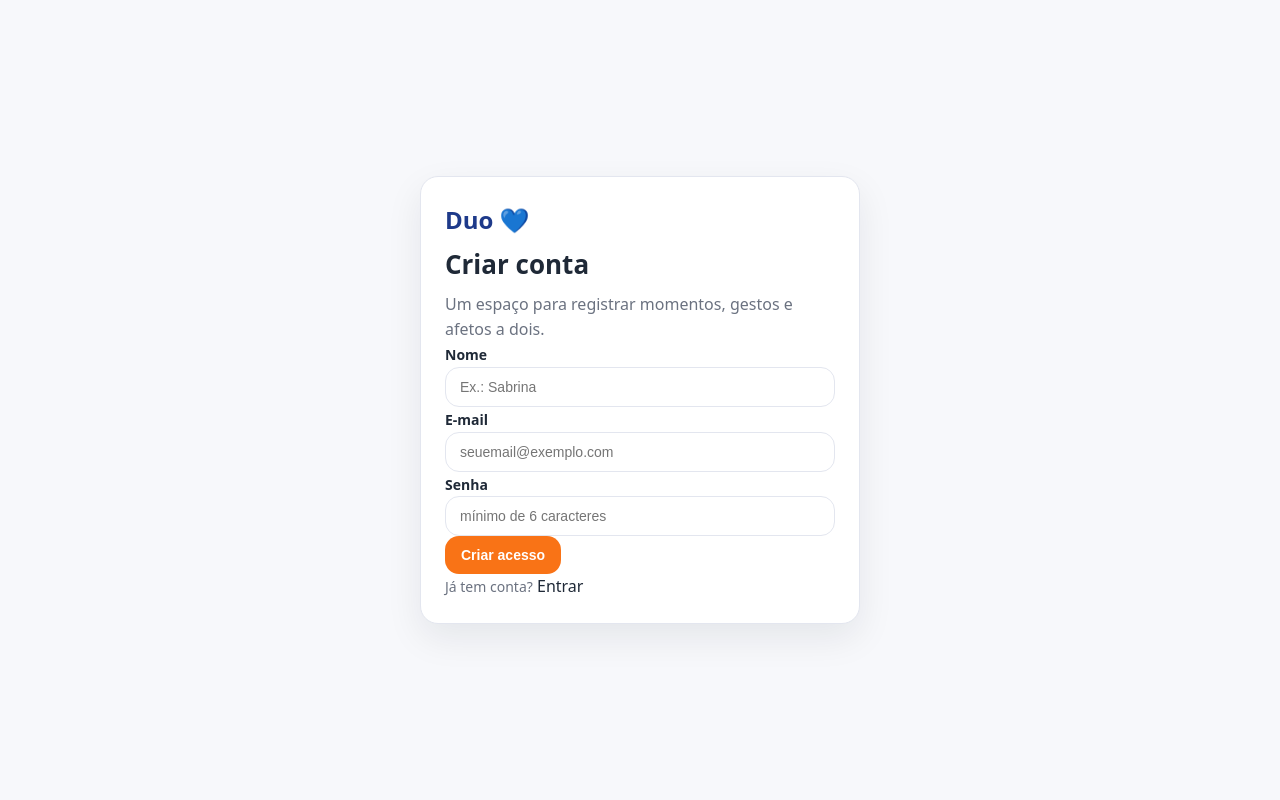
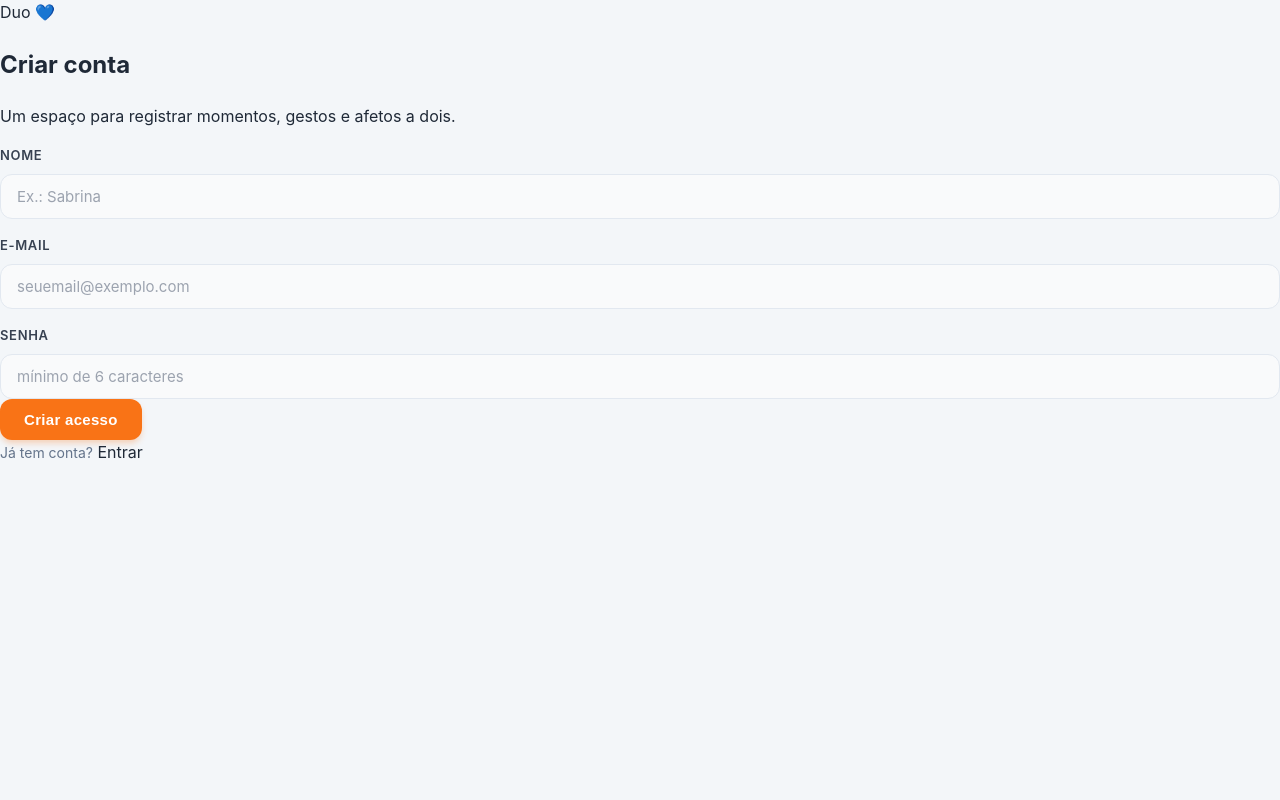
Before and after one commit to sabrinaandraderocha-cmyk/duo, a FastAPI app: page /signup in a window 1280 px wide. Run offline with FastAPI, Linux system fonts and the light colour scheme.

Commit message:
Update style.css

```diff
--- a/app/static/css/style.css
+++ b/app/static/css/style.css
@@ -1,375 +1,344 @@
-:root{
+:root {
   /* Base */
-  --bg:#f7f8fb;
-  --card:#ffffff;
-  --border:#e3e6ef;
+  --bg: #f3f6f9; /* Um cinza levemente azulado para modernidade */
+  --card: #ffffff;
+  --border: #e2e8f0;
+
+  /* Sombras (Novo) */
+  --shadow-sm: 0 1px 2px 0 rgba(0, 0, 0, 0.05);
+  --shadow-md: 0 4px 6px -1px rgba(0, 0, 0, 0.1), 0 2px 4px -1px rgba(0, 0, 0, 0.06);
+  --shadow-hover: 0 10px 15px -3px rgba(0, 0, 0, 0.1), 0 4px 6px -2px rgba(0, 0, 0, 0.05);
 
   /* Texto */
-  --text:#1f2937;
-  --muted:#6b7280;
+  --text: #1f2937;
+  --muted: #64748b; /* Slate-500, mais elegante que cinza puro */
 
-  /* Azul (identidade) */
-  --accent:#1e3a8a;
-  --accent2:#2563eb;
+  /* Azul (Identidade - Levemente ajustado para ser mais "Tech/Cozy") */
+  --accent: #1e40af; /* Azul forte */
+  --accent-light: #eff6ff; /* Fundo azul bem clarinho */
 
-  /* Laranja (ação) */
-  --primary:#f97316;
-  --primary-hover:#ea580c;
-  --primary-soft:#fff1e6;
+  /* Laranja (Ação) */
+  --primary: #f97316;
+  --primary-hover: #ea580c;
+  --primary-soft: #fff7ed; /* Laranja muito suave para fundos */
+  --primary-ring: rgba(249, 115, 22, 0.25);
 
-  --chip:#fff1e6;
-  --chip-border:#ffd7bf;
+  --chip: #f3f4f6;
+  --chip-border: #e5e7eb;
 }
 
 /* =========================
-   RESET
+   RESET & BASE
    ========================= */
-*{ box-sizing:border-box; }
+* { box-sizing: border-box; }
 
-body{
-  margin:0;
-  font-family: system-ui, -apple-system, BlinkMacSystemFont, "Segoe UI", Roboto, Arial, sans-serif;
+body {
+  margin: 0;
+  font-family: 'Inter', system-ui, -apple-system, sans-serif; /* Inter é ótimo se puder importar, senão system-ui resolve */
   background: var(--bg);
   color: var(--text);
-  line-height: 1.55;
+  line-height: 1.6;
+  -webkit-font-smoothing: antialiased;
 }
 
-a{ color:inherit; text-decoration:none; }
+a { color: inherit; text-decoration: none; transition: color 0.2s; }
 
 /* =========================
    HEADER
    ========================= */
-.top{
-  padding: 22px 24px 18px;
+.top {
+  padding: 20px 24px;
+  background: #fff;
   border-bottom: 1px solid var(--border);
-  background: #fff;
+  box-shadow: var(--shadow-sm);
+  position: sticky;
+  top: 0;
+  z-index: 100;
 }
 
-.brand h1{
-  margin: 0 0 4px;
+.brand h1 {
+  margin: 0;
   color: var(--accent);
-  font-size: 30px;
+  font-size: 26px;
+  font-weight: 800;
+  letter-spacing: -0.5px;
 }
 
-.subtitle{
-  margin:0;
+.subtitle {
+  margin: 4px 0 0;
   color: var(--muted);
-  font-size: 14px;
+  font-size: 13px;
+  font-weight: 500;
 }
 
-.topbar{
-  margin-top: 10px;
-  display:flex;
-  align-items:center;
-  gap:14px;
-  flex-wrap: wrap;
-}
-
-/* atalhos */
-.quick-actions{
-  margin-top: 14px;
-  display:flex;
-  gap:10px;
+.topbar {
+  margin-top: 16px;
+  display: flex;
+  align-items: center;
+  justify-content: space-between; /* Espalha melhor os itens */
+  gap: 14px;
   flex-wrap: wrap;
 }
 
 /* =========================
    LAYOUT
    ========================= */
-.wrap{
-  max-width: 980px;
-  margin: 24px auto;
-  padding: 0 20px 48px;
+.wrap {
+  max-width: 1024px; /* Levemente mais largo */
+  margin: 32px auto;
+  padding: 0 24px 64px;
 }
 
 /* =========================
-   CARD
+   CARD (O Container Principal)
    ========================= */
-.card{
+.card {
   background: var(--card);
-  border: 1px solid var(--border);
-  border-radius: 16px;
-  padding: 18px;
+  border: 1px solid transparent; /* Remove borda dura */
+  border-radius: 20px; /* Mais arredondado = mais amigável */
+  padding: 24px;
+  box-shadow: var(--shadow-md);
+  margin-bottom: 24px;
 }
 
-.card + .card{
-  margin-top: 18px;
+.card-title h2 {
+  margin: 0 0 8px;
+  font-size: 22px;
+  font-weight: 700;
+  color: var(--text);
+  letter-spacing: -0.02em;
 }
 
-.card-title h2{
-  margin:0;
-  font-size: 20px;
-}
-
-.muted{
+.muted {
   color: var(--muted);
-  margin-top: 6px;
   font-size: 14px;
 }
 
 /* =========================
-   GRID
+   GRID (Lado a Lado)
    ========================= */
-.two-col{
-  display:grid;
+.two-col {
+  display: grid;
   grid-template-columns: 1fr 1fr;
-  gap:18px;
-  margin-top: 18px;
+  gap: 24px;
+  margin-top: 24px;
 }
 
-@media (max-width: 820px){
-  .two-col{ grid-template-columns: 1fr; }
+@media (max-width: 820px) {
+  .two-col { grid-template-columns: 1fr; }
 }
 
 /* =========================
-   FORM
+   FORMULÁRIOS
    ========================= */
-label{
-  font-weight: 700;
-  margin-top: 12px;
-  font-size: 14px;
+.side {
+  /* Área de cada pessoa */
+  background: #ffffff;
+  border: 1px solid var(--border);
+  border-radius: 16px;
+  padding: 20px;
+  transition: all 0.2s ease;
 }
 
-input, textarea, select{
-  width:100%;
-  padding: 11px 14px;
-  border:1px solid var(--border);
-  border-radius: 14px;
-  background:#fff;
-  font-size: 14px;
+/* Efeito sutil ao passar o mouse na área de um dos parceiros */
+.side:hover {
+  border-color: #cbd5e1;
+  box-shadow: var(--shadow-sm);
 }
 
-select{
-  cursor:pointer;
+.side h3 {
+  margin: 0 0 16px;
+  color: var(--accent);
+  font-size: 18px;
+  font-weight: 700;
+  display: flex;
+  align-items: center;
+  gap: 8px;
 }
 
-input:focus, textarea:focus, select:focus{
-  outline:none;
-  border-color: var(--primary);
-  box-shadow: 0 0 0 3px rgba(249,115,22,0.15);
+label {
+  display: block;
+  font-weight: 600;
+  margin-top: 16px;
+  margin-bottom: 8px;
+  font-size: 13px;
+  color: #374151;
+  text-transform: uppercase;
+  letter-spacing: 0.05em;
 }
 
-textarea{
-  min-height: 110px;
-  resize: vertical;
+input, textarea, select {
+  width: 100%;
+  padding: 12px 16px;
+  border: 1px solid var(--border);
+  border-radius: 12px;
+  background: #f9fafb; /* Fundo levemente cinza no input ajuda no contraste */
+  font-size: 15px;
+  color: var(--text);
+  transition: all 0.2s ease;
+  font-family: inherit;
 }
 
-.side{
-  border: 1px solid var(--border);
-  border-radius: 16px;
-  padding: 16px;
-  background:#fff;
+textarea {
+  min-height: 120px;
+  resize: vertical;
+  line-height: 1.5;
 }
 
-.side h3{
-  margin: 0 0 10px;
-  color: var(--accent);
-  font-size: 18px;
+/* Foco Laranja (Identidade) */
+input:focus, textarea:focus, select:focus {
+  outline: none;
+  background: #fff;
+  border-color: var(--primary);
+  box-shadow: 0 0 0 4px var(--primary-ring);
+}
+
+::placeholder {
+  color: #9ca3af;
 }
 
 /* =========================
-   TAGS (chips)
+   TAGS / CHIPS (Pílulas)
    ========================= */
-.tags{
-  display:flex;
+.tags {
+  display: flex;
   flex-wrap: wrap;
-  gap:8px;
-  margin-top: 8px;
+  gap: 10px;
+  margin-top: 10px;
 }
 
-.tag{
-  display:inline-flex;
-  align-items:center;
-  gap:6px;
-  cursor:pointer;
+.tag {
+  cursor: pointer;
+  user-select: none;
 }
 
-.tag input{ display:none; }
+.tag input { display: none; }
 
-.tag span{
-  background: var(--chip);
-  border:1px solid var(--chip-border);
-  padding: 6px 12px;
-  border-radius: 999px;
-  font-size: 13px;
-  font-weight: 700;
-  color: var(--accent);
+.tag span {
+  display: inline-block;
+  background: #fff;
+  border: 1px solid var(--chip-border);
+  padding: 8px 16px;
+  border-radius: 50px;
+  font-size: 14px;
+  font-weight: 600;
+  color: var(--muted);
+  transition: all 0.2s ease;
 }
 
-.tag input:checked + span{
+.tag span:hover {
+  background: var(--accent-light);
+  color: var(--accent);
+  border-color: #dbeafe;
+}
+
+/* Estado Selecionado */
+.tag input:checked + span {
   background: var(--primary);
   border-color: var(--primary);
-  color:#fff;
+  color: #fff;
+  transform: translateY(-1px);
+  box-shadow: 0 2px 4px rgba(249, 115, 22, 0.3);
 }
 
 /* =========================
    BOTÕES
    ========================= */
-.btn{
-  border:0;
-  padding: 11px 16px;
-  border-radius: 14px;
-  cursor:pointer;
-  font-weight: 800;
-  font-size: 14px;
-  transition: all 0.18s ease;
+.btn {
+  display: inline-flex;
+  align-items: center;
+  justify-content: center;
+  border: 0;
+  padding: 12px 24px;
+  border-radius: 12px;
+  cursor: pointer;
+  font-weight: 700;
+  font-size: 15px;
+  transition: all 0.2s cubic-bezier(0.4, 0, 0.2, 1);
+  letter-spacing: 0.02em;
 }
 
-.btn.primary{
-  background: var(--primary);
-  color:#fff;
+.btn:active {
+  transform: scale(0.98);
 }
 
-.btn.primary:hover{
+/* Botão Principal (Salvar) */
+.btn.primary {
+  background: var(--primary);
+  color: #fff;
+  box-shadow: 0 4px 6px -1px rgba(249, 115, 22, 0.3);
+}
+
+.btn.primary:hover {
   background: var(--primary-hover);
+  box-shadow: 0 6px 8px -1px rgba(249, 115, 22, 0.4);
   transform: translateY(-1px);
 }
 
-.btn.secondary{
-  background: var(--primary-soft);
+/* Botão Secundário (Ações menores) */
+.btn.secondary {
+  background: #fff;
   color: var(--accent);
-  border: 1px solid var(--chip-border);
+  border: 1px solid #bfdbfe;
 }
 
-.btn.secondary:hover{
-  background:#ffe4d3;
+.btn.secondary:hover {
+  background: var(--accent-light);
+  border-color: var(--accent);
 }
 
-/* versão pequena (header / puxa-papo) */
-.btn.tiny{
-  padding: 7px 12px;
+.btn.tiny {
+  padding: 8px 16px;
   font-size: 13px;
+  border-radius: 8px;
 }
 
 /* =========================
-   TIMELINE
+   TIMELINE / LEITURA
    ========================= */
-.timeline{
-  margin-top: 26px;
+.entry {
+  background: #fff;
+  border-left: 4px solid var(--primary); /* Identidade visual na lateral */
+  border-radius: 12px;
+  padding: 20px;
+  margin-bottom: 20px;
+  box-shadow: var(--shadow-sm);
 }
 
-.timeline h2{
-  margin: 0 0 12px;
+.entry-head {
+  display: flex;
+  justify-content: space-between;
+  margin-bottom: 12px;
+  font-size: 13px;
+  color: var(--muted);
+  font-weight: 500;
 }
 
-.empty{
-  color: var(--muted);
-  font-size: 14px;
+.block {
+  margin-top: 12px;
+  padding: 12px 16px;
+  border-radius: 10px;
+  background: var(--accent-light); /* Azul bem suave */
+  border: 1px solid #dbeafe;
+}
+
+.block-title {
+  color: var(--accent);
+  font-size: 12px;
+  text-transform: uppercase;
+  font-weight: 800;
+  margin-bottom: 4px;
 }
 
 /* =========================
-   ENTRY
+   EXTRAS / MICRO-ANIMAÇÕES
    ========================= */
-.entry{
-  background: #fff;
-  border: 1px solid var(--border);
-  border-radius: 16px;
-  padding: 16px;
-  margin-bottom: 14px;
+/* Animação suave de entrada */
+@keyframes fadeIn {
+  from { opacity: 0; transform: translateY(10px); }
+  to { opacity: 1; transform: translateY(0); }
 }
 
-.entry-head{
-  font-size: 13px;
-  color: var(--muted);
-  margin-bottom: 10px;
+.card, .entry {
+  animation: fadeIn 0.4s ease-out;
 }
-
-/* =========================
-   LEITURA
-   ========================= */
-.readside{
-  background:#fffaf5;
-}
-
-.who{
-  margin:0;
-  color: var(--accent);
-  font-size: 17px;
-}
-
-.tiny{
-  font-size: 12px;
-  margin-bottom: 6px;
-}
-
-.mood{
-  margin: 6px 0 10px;
-}
-
-.note{
-  margin: 0;
-  white-space: pre-wrap;
-}
-
-/* =========================
-   BLOCOS EMOCIONAIS
-   ========================= */
-.block{
-  margin-top: 10px;
-  padding: 10px 12px;
-  border: 1px solid var(--chip-border);
-  border-radius: 14px;
-  background: var(--primary-soft);
-}
-
-.block-title{
-  font-weight: 800;
-  margin-bottom: 6px;
-  color: var(--accent);
-}
-
-/* =========================
-   AUTH
-   ========================= */
-.auth-body{
-  min-height: 100vh;
-  display:flex;
-  align-items:center;
-  justify-content:center;
-  padding: 24px;
-}
-
-.auth-wrap{
-  width: 100%;
-  max-width: 440px;
-}
-
-.auth-card{
-  background: var(--card);
-  border: 1px solid var(--border);
-  border-radius: 18px;
-  padding: 24px;
-  box-shadow: 0 14px 36px rgba(17, 24, 39, 0.08);
-}
-
-.auth-logo{
-  font-weight: 900;
-  color: var(--accent);
-  font-size: 24px;
-}
-
-.auth-title{
-  margin: 6px 0 0;
-  font-size: 26px;
-}
-
-.auth-subtitle{
-  margin: 8px 0 0;
-  color: var(--muted);
-}
-
-/* =========================
-   MICROANIMAÇÕES
-   ========================= */
-.card,
-.entry,
-.side{
-  transition: transform 0.18s ease, box-shadow 0.18s ease;
-}
-
-.card:hover,
-.entry:hover,
-.side:hover{
-  transform: translateY(-3px);
-  box-shadow: 0 14px 30px rgba(249,115,22,0.14);
-}
```
